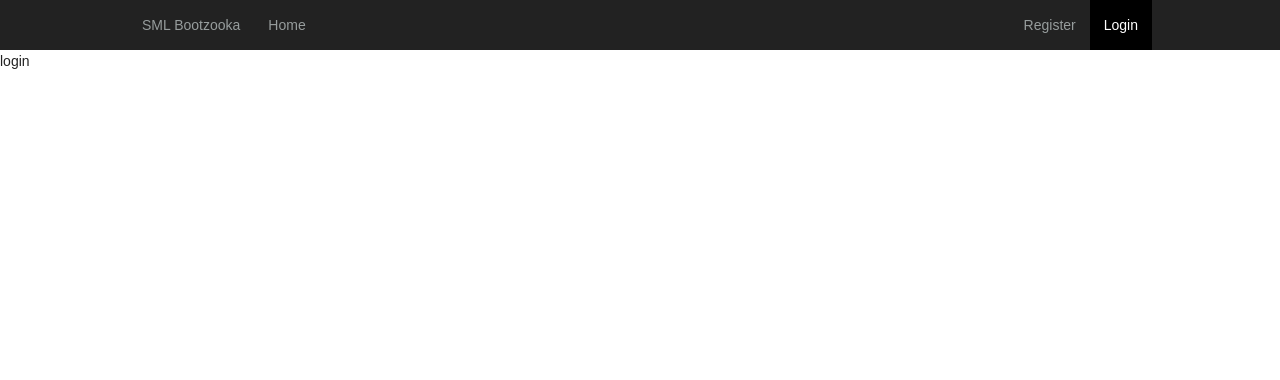
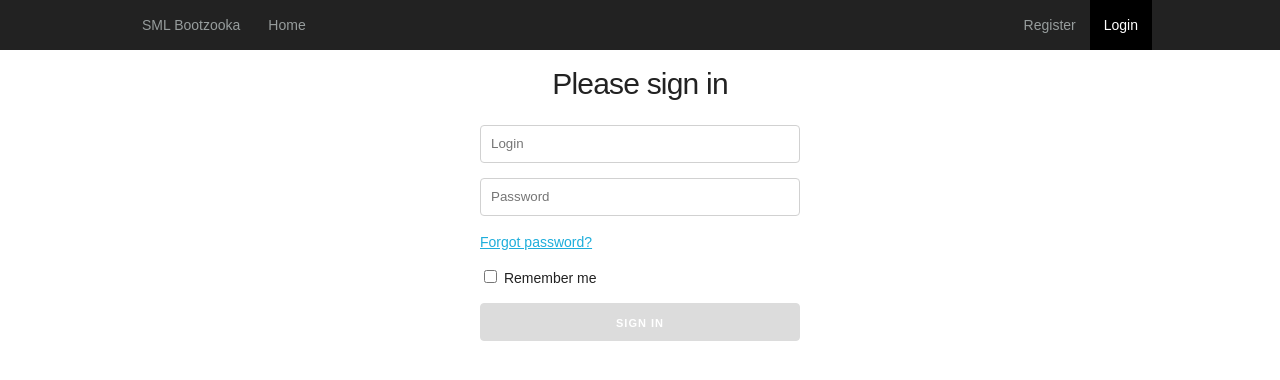
Before and after one commit to softwaremill/bootzooka-react, a React (Create React App) app in the folder ui/: page /login in a window 1280 px wide. Shown: the top 380 px of the page. Built offline with nearby package versions, Linux system fonts and the light colour scheme.

Commit message:
adds Login component

```diff
--- a/ui/src/App.js
+++ b/ui/src/App.js
@@ -6,6 +6,7 @@ import Welcome from './Welcome/Welcome';
 import NotFound from './NotFound/NotFound';
 import Register from './Register/Register';
 import RecoverLostPassword from './RecoverLostPassword/RecoverLostPassword';
+import Login from './Login/Login';
 
 class App extends Component {
   render() {
@@ -17,9 +18,7 @@ class App extends Component {
           <Route path="/home">
             <p>home</p>
           </Route>
-          <Route path="/login">
-            <p>login</p>
-          </Route>
+          <Route path="/login" component={Login} />
           <Route path="/register" component={Register} />
           <Route path="/recover-lost-password" component={RecoverLostPassword} />
           <Route path="/reset-password">
--- /dev/null
+++ b/ui/src/Login/Login.css
@@ -0,0 +1,29 @@
+.Login {
+  display: flex;
+  align-items: center;
+  flex-direction: column;
+  margin-top: 1em;
+}
+
+.Login form {
+  display: flex;
+  align-items: center;
+  flex-direction: column;
+  width: 95%;
+}
+
+.Login form a,
+.Login form label {
+  align-self: flex-start;
+}
+
+.Login form label {
+  margin-top: 1em;
+  font-weight: 400;
+}
+
+@media (min-width: 768px) {
+  .Login form {
+    width: 25%;
+  }
+}
--- /dev/null
+++ b/ui/src/Login/Login.js
@@ -0,0 +1,59 @@
+import React, { Component } from 'react';
+import { Link, Redirect } from 'react-router-dom';
+
+class Login extends Component {
+  constructor() {
+    super();
+    this.state = {
+      values: {
+        login: '',
+        password: '',
+        rememberMe: false,
+      },
+      touchedControls: {
+        login: false,
+        password: false,
+      },
+    };
+  }
+
+  async handleSubmit(event) {
+    event.preventDefault();
+  }
+
+  handleValueChange(key, value) {
+    this.setState(state => ({ ...state, values: { ...state.values, [key]: value } }));
+  }
+
+  handleBlur(inputName) {
+    this.setState(state => ({ ...state, touchedControls: { ...state.touchedControls, [inputName]: true } }));
+  }
+
+  isValid() {
+    const { login, password } = this.state.values;
+    return login.length > 0 && password.length > 0;
+  }
+
+  render() {
+    return (
+      <div className="Login">
+        <h4>Please sign in</h4>
+        <form onSubmit={this.handleSubmit}>
+          <input type="text" name="login" placeholder="Login"
+            onChange={({ target }) => this.handleValueChange('login', target.value)}
+            onBlur={() => this.handleBlur('login')} />
+          { this.state.touchedControls.login && this.state.values.login.length < 1 ? <p className="validation-message">login is required!</p> : null }
+          <input type="password" name="password" placeholder="Password"
+            onChange={({ target }) => this.handleValueChange('password', target.value)}
+            onBlur={() => this.handleBlur('password')} />
+          { this.state.touchedControls.password && this.state.values.password.length < 1 ? <p className="validation-message">password is required!</p> : null }
+          <Link to="/recover-lost-password">Forgot password?</Link>
+          <label><input type="checkbox" checked={this.state.values.rememberMe} onChange={({ target }) => this.handleValueChange('rememberMe', target.checked)} /> Remember me</label>
+          <input type="submit" value="Sign in" className="button-primary" disabled={!this.isValid()} />
+        </form>
+      </div>
+    );
+  }
+}
+
+export default Login;
--- a/ui/src/index.css
+++ b/ui/src/index.css
@@ -1,5 +1,6 @@
 @import "styles/skeleton.css";
 @import "App.css";
+@import "Login/Login.css";
 @import "NavBar/NavBar.css";
 @import "NotFound/NotFound.css";
 @import "Register/Register.css";
@@ -23,9 +24,13 @@ body {
 
 .validation-message {
   color: crimson;
+  margin-bottom: 1em;
 }
 
-input {
+input[type="submit"],
+input[type="text"],
+input[type="password"],
+input[type="email"] {
   width: 100%;
 }
 
```
Also changed, not shown: 1 other file (tests, documents, lock files or other folders).
